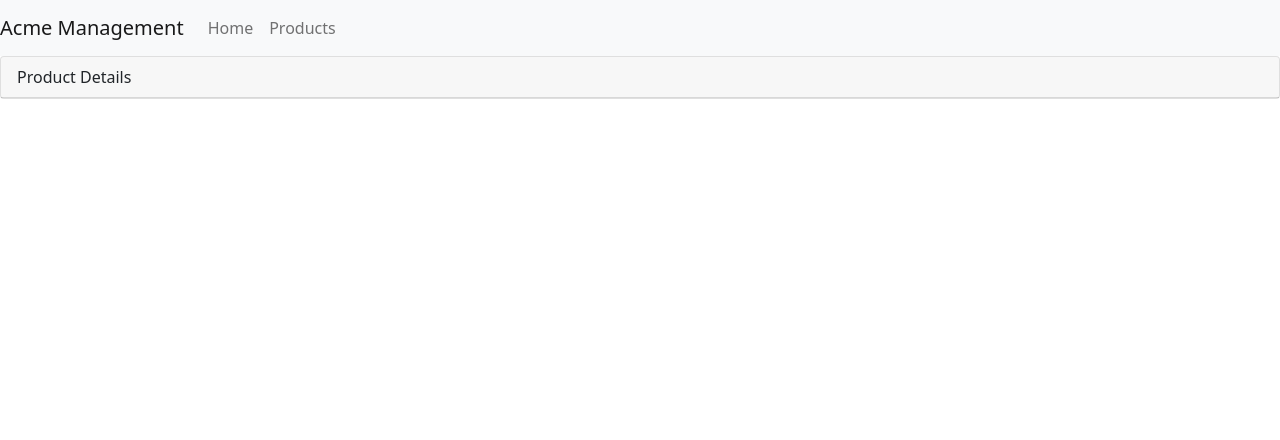
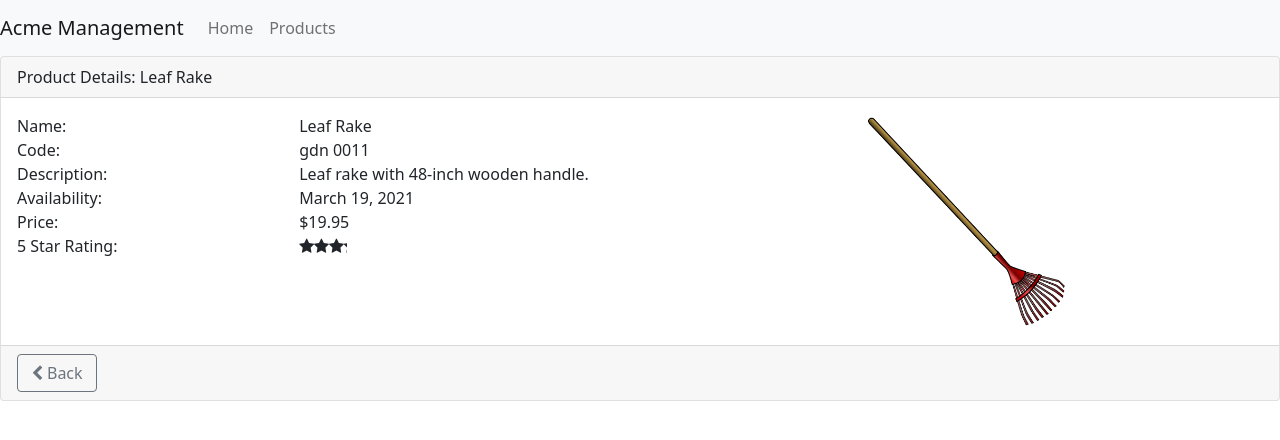
Before and after one commit to shekhar853329/LearnNg, an Angular app: page /products/1 in a window 1280 px wide. Shown: the top 440 px of the page. Built offline with nearby package versions, Linux system fonts and the light colour scheme.

Commit message:
module 12 completed

```diff
--- a/src/app/app-routing.module.ts
+++ b/src/app/app-routing.module.ts
@@ -1,12 +1,13 @@
 import { NgModule } from '@angular/core';
 import { RouterModule, Routes } from '@angular/router';
+import { ProductDetailGuard } from './product-list/product-detail.guard';
 import { ProductDetailComponent } from './product-list/product-detail/product-detail.component';
 import { ProductListComponent } from './product-list/product-list.component';
 import { WelcomeComponent } from './welcome/welcome.component';
 
 const routes: Routes = [
   { path: 'products', component: ProductListComponent },
-  { path: 'products/:id', component: ProductDetailComponent },
+  { path: 'products/:id', canActivate: [ProductDetailGuard], component: ProductDetailComponent },
   { path: 'welcome', component: WelcomeComponent },
   { path: '', redirectTo: 'welcome', pathMatch: "full" },
   { path: '**', redirectTo: 'welcome', pathMatch: "full" }
--- /dev/null
+++ b/src/app/product-list/product-detail.guard.ts
@@ -0,0 +1,23 @@
+import { Injectable } from '@angular/core';
+import { ActivatedRouteSnapshot, CanActivate, Router, RouterStateSnapshot, UrlTree } from '@angular/router';
+import { Observable } from 'rxjs';
+
+@Injectable({
+  providedIn: 'root'
+})
+export class ProductDetailGuard implements CanActivate {
+  constructor(private router: Router) {
+
+  }
+  canActivate(
+    route: ActivatedRouteSnapshot,
+    state: RouterStateSnapshot): Observable<boolean | UrlTree> | Promise<boolean | UrlTree> | boolean | UrlTree {
+    const id = Number(route.paramMap.get('id'));
+    if (isNaN(id) || id < 1) {
+      this.router.navigate(['/products']);
+      return false;
+    }
+    return true;
+  }
+
+}
--- a/src/app/product-list/product-detail/product-detail.component.html
+++ b/src/app/product-list/product-detail/product-detail.component.html
@@ -1,5 +1,62 @@
 <div class="card">
-    <div class="card-header">
-        {{pageTitle}}
+  <div class="card-header">
+    {{ pageTitle + ": " + product?.productName }}
+  </div>
+
+  <div class="card-body" *ngIf="product">
+    <div class="row">
+      <div class="col-md-8">
+        <div class="row">
+          <div class="col-md-4">Name:</div>
+          <div class="col-md-8">{{ product.productName }}</div>
+        </div>
+        <div class="row">
+          <div class="col-md-4">Code:</div>
+          <div class="col-md-8">
+            {{ product.productCode | lowercase | convertToSpaces: "-" }}
+          </div>
+        </div>
+        <div class="row">
+          <div class="col-md-4">Description:</div>
+          <div class="col-md-8">{{ product.description }}</div>
+        </div>
+        <div class="row">
+          <div class="col-md-4">Availability:</div>
+          <div class="col-md-8">{{ product.releaseDate }}</div>
+        </div>
+        <div class="row">
+          <div class="col-md-4">Price:</div>
+          <div class="col-md-8">
+            {{ product.price | currency: "USD":"symbol" }}
+          </div>
+        </div>
+        <div class="row">
+          <div class="col-md-4">5 Star Rating:</div>
+          <div class="col-md-8">
+            <app-star [rating]="product.starRating"></app-star>
+          </div>
+        </div>
+      </div>
+
+      <div class="col-md-4">
+        <img
+          class="center-block img-responsive"
+          [style.width.px]="200"
+          [style.margin.px]="2"
+          [src]="product.imageUrl"
+          [title]="product.productName"
+        />
+      </div>
     </div>
+  </div>
+
+  <div class="card-footer">
+    <button
+      class="btn btn-outline-secondary"
+      style="width: 80px"
+      (click)="onBack()"
+    >
+      <i class="fa fa-chevron-left"></i> Back
+    </button>
+  </div>
 </div>
--- a/src/app/product-list/product-detail/product-detail.component.ts
+++ b/src/app/product-list/product-detail/product-detail.component.ts
@@ -1,4 +1,7 @@
 import { Component, OnInit } from '@angular/core';
+import { ActivatedRoute, Router } from '@angular/router';
+import { IProduct } from '../IProduct';
+import { ProductService } from '../product.service';
 
 @Component({
   selector: 'app-product-detail',
@@ -7,11 +10,27 @@ import { Component, OnInit } from '@angular/core';
 })
 export class ProductDetailComponent implements OnInit {
 
-  constructor() { }
+  constructor(private productService: ProductService, private route: ActivatedRoute, private router: Router) { }
 
   ngOnInit(): void {
+    const id = Number(this.route.snapshot.paramMap.get('id'));
+    console.log(id);
+    if (id) {
+      this.getProduct(id);
+    }
   }
-  pageTitle="Product Details";
+  pageTitle = "Product Details";
+  errorMessage="";
+  product: IProduct | undefined;
 
+  onBack() {
+    this.router.navigate(['/products']);
+  }
 
+  getProduct(id: number): void {
+    this.productService.getProduct(id).subscribe({
+      next: prod => this.product = prod,
+      error: err => this.errorMessage = err
+    });
+  }
 }
--- a/src/app/product-list/product-list.component.html
+++ b/src/app/product-list/product-list.component.html
@@ -40,11 +40,20 @@
                 [style.margin.px]="imageMargin"
               />
             </td>
-            <td>{{ product.productName }}</td>
+            <td>
+              <a [routerLink]="['/products', product.productId]">{{
+                product.productName
+              }}</a>
+            </td>
             <td>{{ product.productCode | convertToSpaces: "-" }}</td>
             <td>{{ product.releaseDate }}</td>
             <td>{{ product.price | currency }}</td>
-            <td><app-star [rating]="product.starRating" (notify)="onRatingChange($event)"></app-star></td>
+            <td>
+              <app-star
+                [rating]="product.starRating"
+                (notify)="onRatingChange($event)"
+              ></app-star>
+            </td>
           </tr>
         </tbody>
       </table>
--- a/src/app/product-list/product.service.ts
+++ b/src/app/product-list/product.service.ts
@@ -1,7 +1,7 @@
 import { HttpClient, HttpErrorResponse } from '@angular/common/http';
 import { Injectable } from '@angular/core';
 import { Observable, throwError } from 'rxjs';
-import { catchError, tap } from 'rxjs/operators';
+import { catchError, tap, map } from 'rxjs/operators';
 import { IProduct } from './IProduct';
 
 @Injectable({
@@ -23,4 +23,11 @@ export class ProductService {
   handleError(handleError: HttpErrorResponse) {
     return throwError(handleError.message);
   }
+
+  getProduct(id: number): Observable<IProduct | undefined> {
+    return this.getProducts()
+      .pipe(
+        map((products: IProduct[]) => products.find(p => p.productId === id))
+      );
+  }
 }
```
Also changed, not shown: src/app/app.component.html (line endings or trailing spaces), 1 other file (tests, documents, lock files or other folders).
